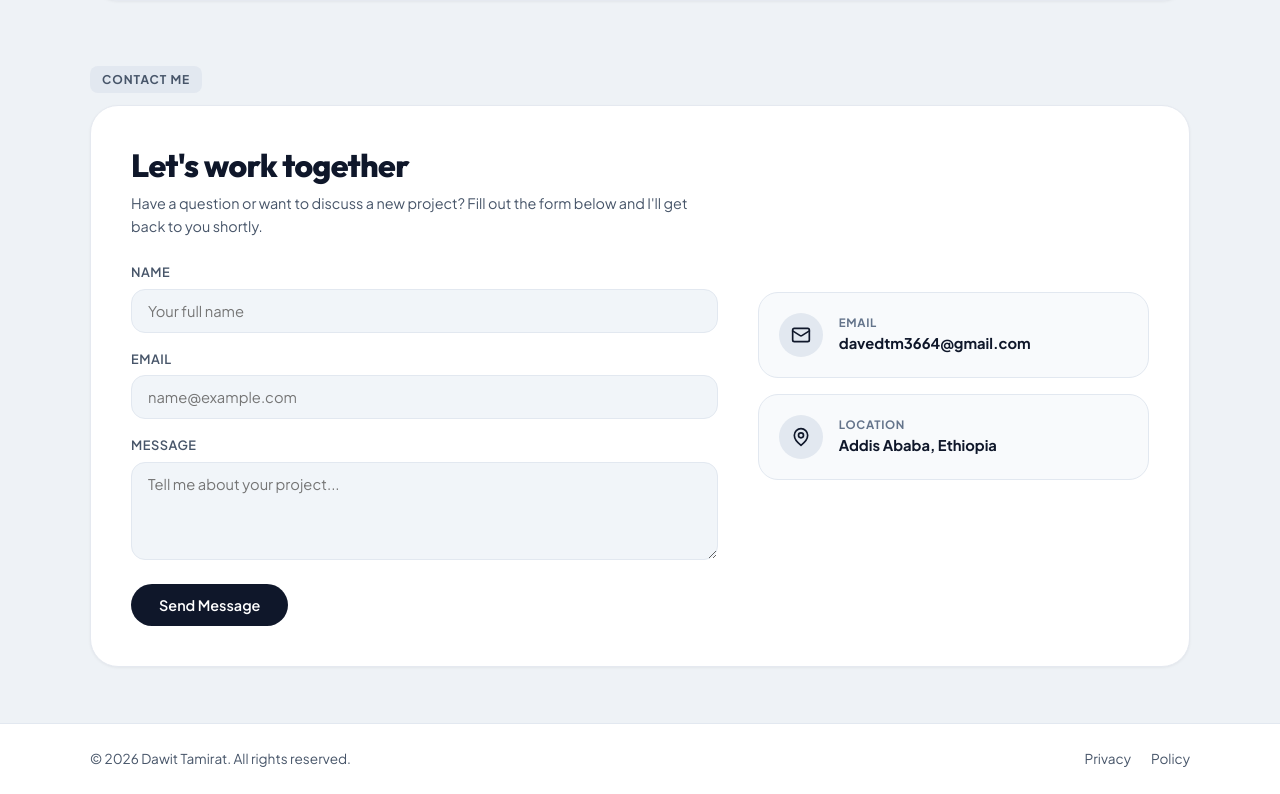
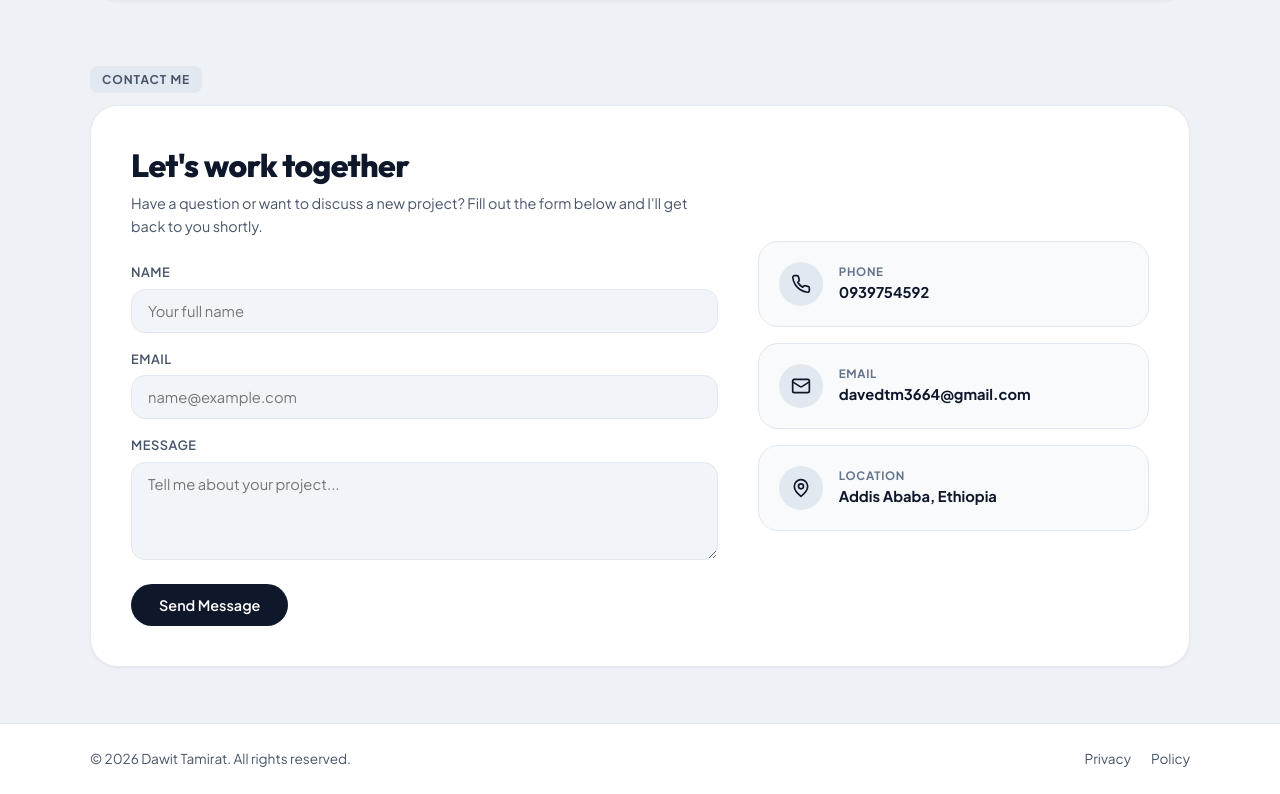
Before and after one commit to Dave-MT/Dave_portfolio, a React (Vite) app: page / in a window 1280 px wide. Shown: the part 4249-5043 px from the top of the page. Built offline with nearby package versions, Linux system fonts and the light colour scheme; no server answers.

Commit message:
Update contact info

```diff
--- a/src/components/Contact.jsx
+++ b/src/components/Contact.jsx
@@ -1,6 +1,6 @@
 import React, { useState } from 'react';
 import { submitContactForm } from '../services/api';
-import { Mail, MapPin, Send, CheckCircle2, AlertCircle } from 'lucide-react';
+import { Mail, MapPin, Phone, Send, CheckCircle2, AlertCircle } from 'lucide-react';
 
 const Contact = () => {
   const [formData, setFormData] = useState({
@@ -115,11 +115,23 @@ const Contact = () => {
           <div className="contact-cards-column">
             <div className="info-card">
               <div className="info-icon-box">
+                <Phone size={20} />
+              </div>
+              <div className="info-details">
+                <span className="info-label">PHONE</span>
+                <a href="tel:0939754592" className="info-value">
+                  0939754592
+                </a>
+              </div>
+            </div>
+
+            <div className="info-card">
+              <div className="info-icon-box">
                 <Mail size={20} />
               </div>
               <div className="info-details">
                 <span className="info-label">EMAIL</span>
-                <a href="mailto:davedtm3664@gmail.com" className="info-value">
+                <a href="mailto:dawittamirat@gmail.com" className="info-value">
                   davedtm3664@gmail.com
                 </a>
               </div>
```
